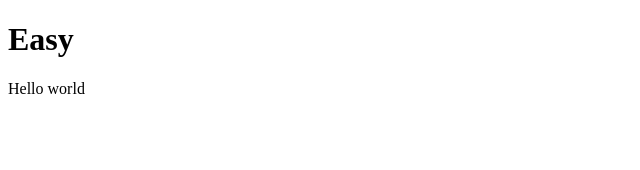
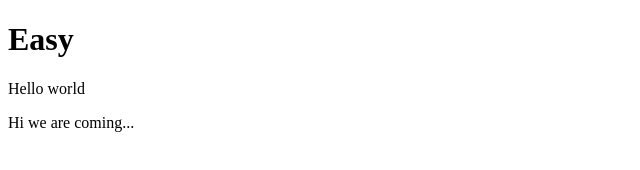
Before and after one commit to HaseefMuhammed/gitpt3, a plain HTML site: page helllo.html in a window 1280 px wide. Shown: the whole page, without its empty margins (0-640 px from the left). Drawn offline with Linux system fonts and the light colour scheme.

Commit message:
coming txt added

```diff
--- a/helllo.html
+++ b/helllo.html
@@ -8,5 +8,6 @@
 <body>
   <h1>Easy</h1>
   <p>Hello world</p>
+  <p>Hi we are coming...</p>
 </body>
 </html>
```
